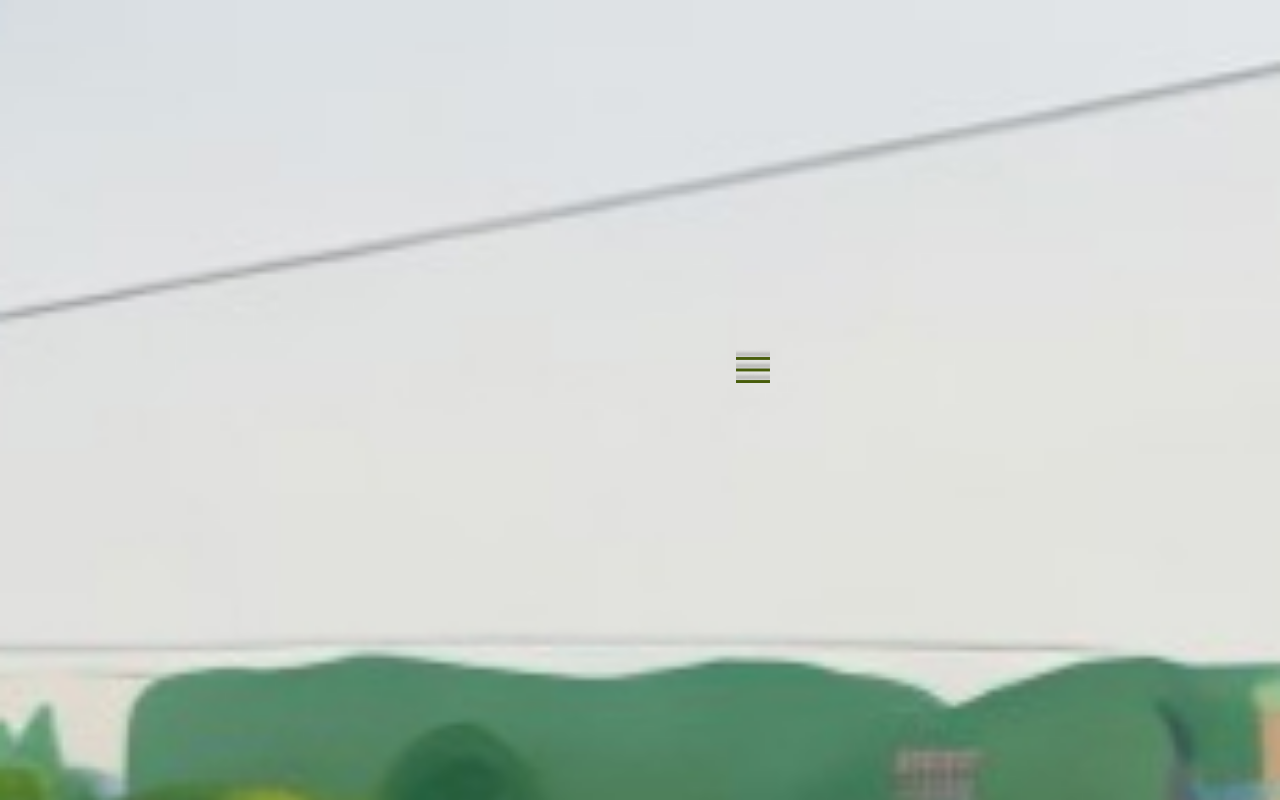
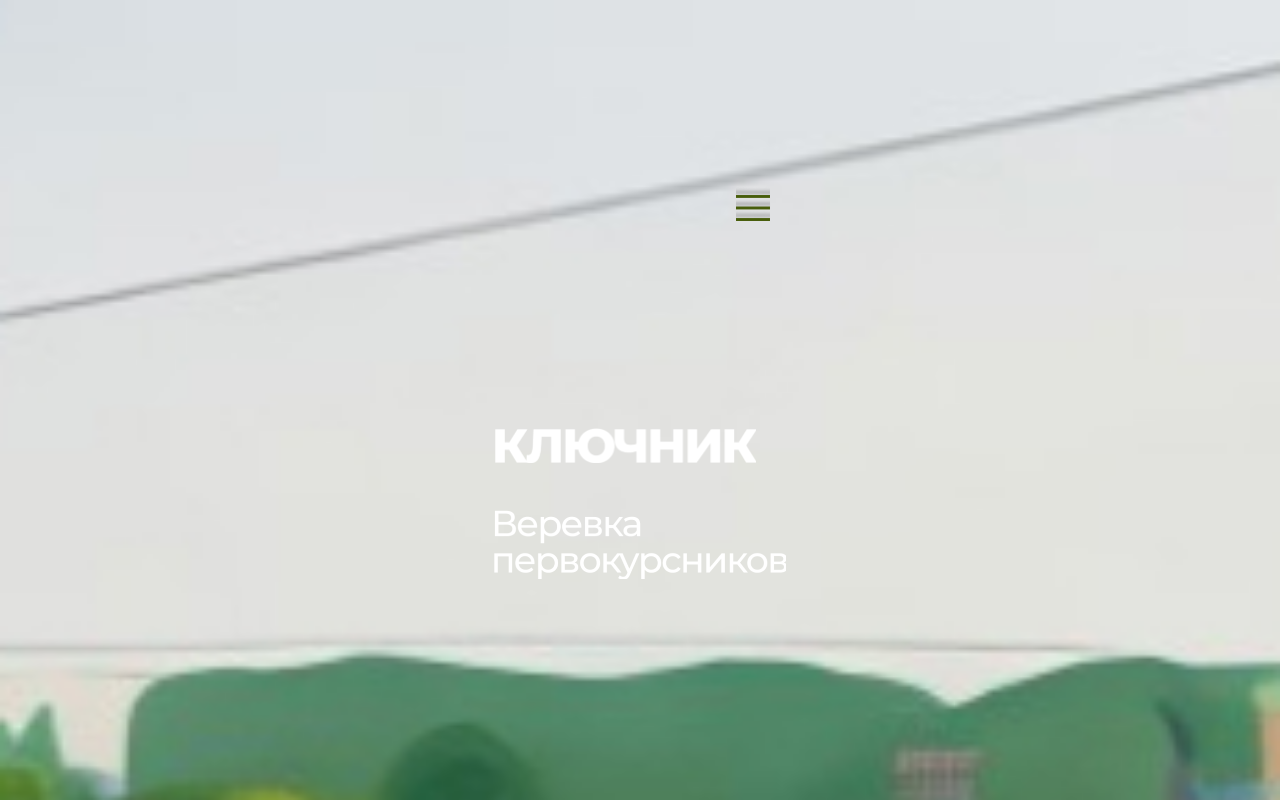
Before and after one commit to cnehle/keykeeper, a plain HTML site: page src/index.html in a window 1280 px wide. Drawn offline with Linux system fonts and the light colour scheme.

Commit message:
two pictures added. key and rope class written in html and css

```diff
--- a/src/css/style.css
+++ b/src/css/style.css
@@ -1,5 +1,6 @@
 .first-frame,
-.frame-container
+.frame-container,
+.frame-div
 {
     display: flex;
     flex-direction: column;
@@ -23,6 +24,10 @@
     background-repeat: no-repeat;
     background-position: top;
     mix-blend-mode: normal;
+}
+.frame-div
+{
+    gap: 90.5px;
 }
 .menu-wrapper
 {
@@ -49,3 +54,24 @@
   background-repeat: no-repeat;
   background-position: top;
 }
+.group
+{
+    display: flex;
+    flex-direction: column;
+    align-items: flex-start;
+    justify-content: flex-start;
+    gap: 46.3px;
+}
+.key,
+.rope
+{
+    position: relative;
+    width: 261.9px;
+    height: 35.7px;
+    object-fit: cover;
+}
+.rope
+{
+    width: 292.1px;
+    height: 70px;
+}
--- a/src/index.html
+++ b/src/index.html
@@ -17,6 +17,14 @@
             <div class="menu-wrapper">
                 <button class="menu1" id="menu"></button>
             </div>
+            <!-- Frame, содержаций заголовок и кнопки перехода на другие страницы  -->
+            <div class="frame-div">
+                <!-- Заголовок Ключник и Веревка  -->
+                <div class="group">
+                    <img class="key" alt="" src="img/КЛЮЧНИК1.png" />
+                    <img class="rope" alt="" src="img/Веревка первокурсников.png" />
+                </div>
+            </div>
         </main>
     </div>
 </body>
```
